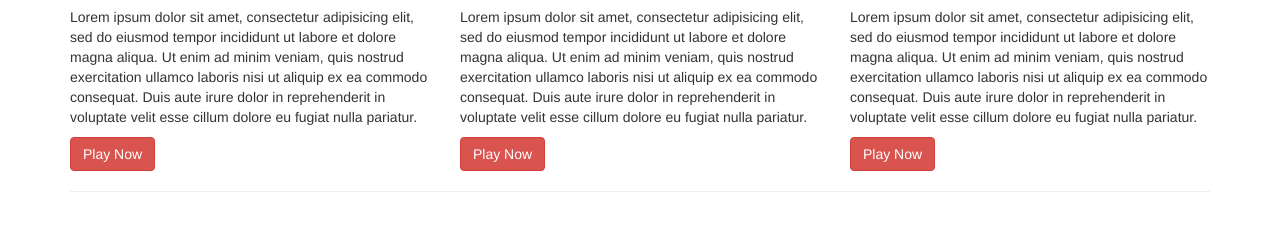
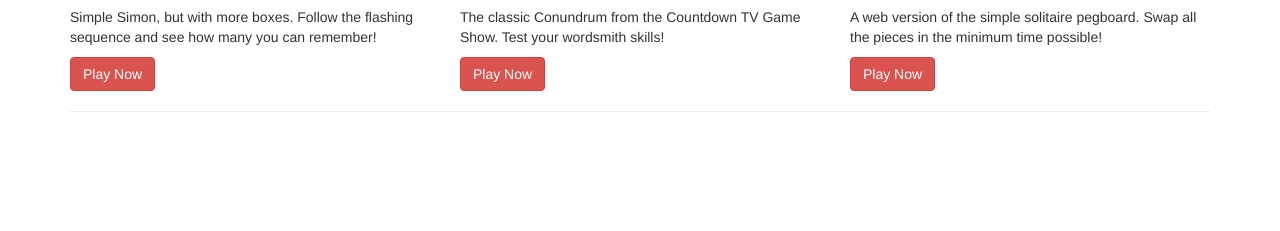
Before and after one commit to yoniLavi/brain-challenge, a website: page index.html in a window 1280 px wide. Shown: the part 431-662 px from the top of the page. Drawn offline with Linux system fonts and the light colour scheme.

Commit message:
countdown startClick

```diff
--- a/js/conundrum.js
+++ b/js/conundrum.js
@@ -21,15 +21,22 @@ var attempts = 0;
 var userSolution;
 //record if solution button has been clicked so not to double count score
 var lastClick = true;
+//record if start button has been clicked to not allow new word to appear without counting score
+var startClick = false;
 
 //initialise new game
 function newGame() {
+
+	if (startClick == false) {
+		startClick = true
 		lastClick = true;
 		resetClock();
 		clearInput();
 		countdown();
 		clearSolution();
 		getWord();
+	}
+
 };
 
 //get new word for the conundrum
@@ -121,6 +128,7 @@ function revealSolution(word) {
 
 	}
 	lastClick = false;
+	startClick = false;
 };
 
 //when restarting the game, clear the solution
--- a/templates/home.html
+++ b/templates/home.html
@@ -9,29 +9,19 @@
     <div class="row">
         <div class="col-sm-4" id="thumb">
           <h2 id="boxhead">MemoryBox</h2>
-          <p>Lorem ipsum dolor sit amet, consectetur adipisicing elit, sed do eiusmod
-          tempor incididunt ut labore et dolore magna aliqua. Ut enim ad minim veniam,
-          quis nostrud exercitation ullamco laboris nisi ut aliquip ex ea commodo
-          consequat. Duis aute irure dolor in reprehenderit in voluptate velit esse
-          cillum dolore eu fugiat nulla pariatur.</p>
+          <p>Simple Simon, but with more boxes. Follow the flashing sequence and see
+          how many you can remember!</p>
           <a href="#/memorybox" class="btn btn-danger btn-default">Play Now</a>
         </div>
         <div class="col-sm-4" id="thumb">
           <h2 id="boxhead">Conundrum</h2>
-          <p>Lorem ipsum dolor sit amet, consectetur adipisicing elit, sed do eiusmod
-          tempor incididunt ut labore et dolore magna aliqua. Ut enim ad minim veniam,
-          quis nostrud exercitation ullamco laboris nisi ut aliquip ex ea commodo
-          consequat. Duis aute irure dolor in reprehenderit in voluptate velit esse
-          cillum dolore eu fugiat nulla pariatur.</p>
+          <p>The classic Conundrum from the Countdown TV Game Show. Test your
+          wordsmith skills!</p>
           <a href="#/conundrum" class="btn btn-danger btn-default">Play Now</a>
         </div>
         <div class="col-sm-4" id="thumb">
             <h2 id="boxhead">BoardSwap</h2>
-          <p>Lorem ipsum dolor sit amet, consectetur adipisicing elit, sed do eiusmod
-          tempor incididunt ut labore et dolore magna aliqua. Ut enim ad minim veniam,
-          quis nostrud exercitation ullamco laboris nisi ut aliquip ex ea commodo
-          consequat. Duis aute irure dolor in reprehenderit in voluptate velit esse
-          cillum dolore eu fugiat nulla pariatur.</p>
+          <p>A web version of the simple solitaire pegboard. Swap all the pieces in the minimum time possible!</p>
           <a href="#/boardswap" class="btn btn-danger btn-default">Play Now</a>
         </div>
     </div>
```
Lines whose indentation alone changed are shown as unchanged.
